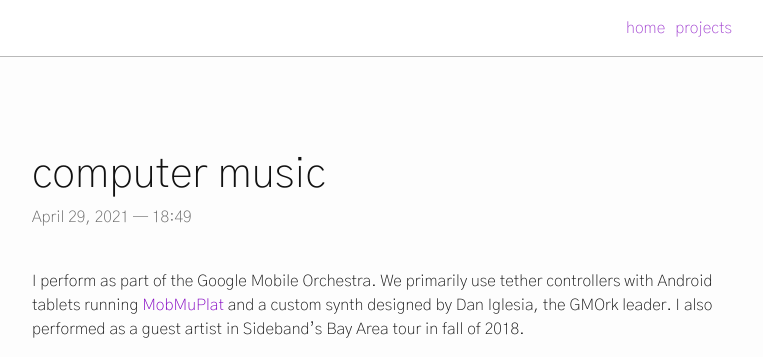
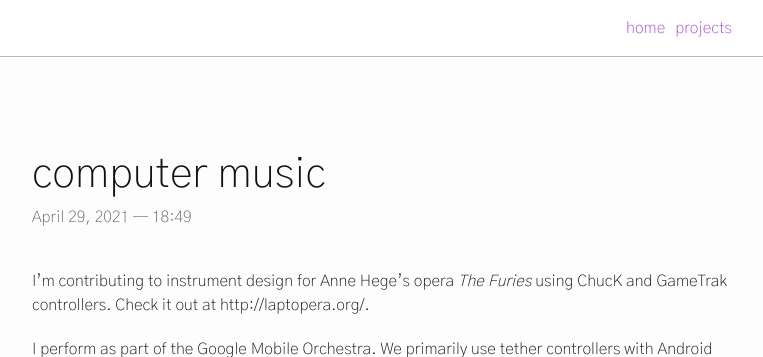
Before and after one commit to meiadvanture/myweb, a Jekyll site: the page built from _projects/music.md, in a window 1280 px wide and 900 px high, cut to the strip 0-357 px from the top of the window. Shown: the whole strip, without its empty margins (258-1021 px from the left). Built offline with Jekyll 4.4.1, drawn with Linux system fonts in a browser that asks for light colours; nearby versions of some CDN libraries.

Commit message:
Add note about Furies

```diff
--- a/_projects/music.md
+++ b/_projects/music.md
@@ -3,6 +3,9 @@ layout: post
 title: computer music
 description: I make digital instruments, compose, and perform computer music
 ---
+
+I'm contributing to instrument design for Anne Hege's opera *The Furies* using
+ChucK and GameTrak controllers. Check it out at http://laptopera.org/.
 
 I perform as part of the Google Mobile Orchestra. We primarily use tether
 controllers with Android tablets running
```
